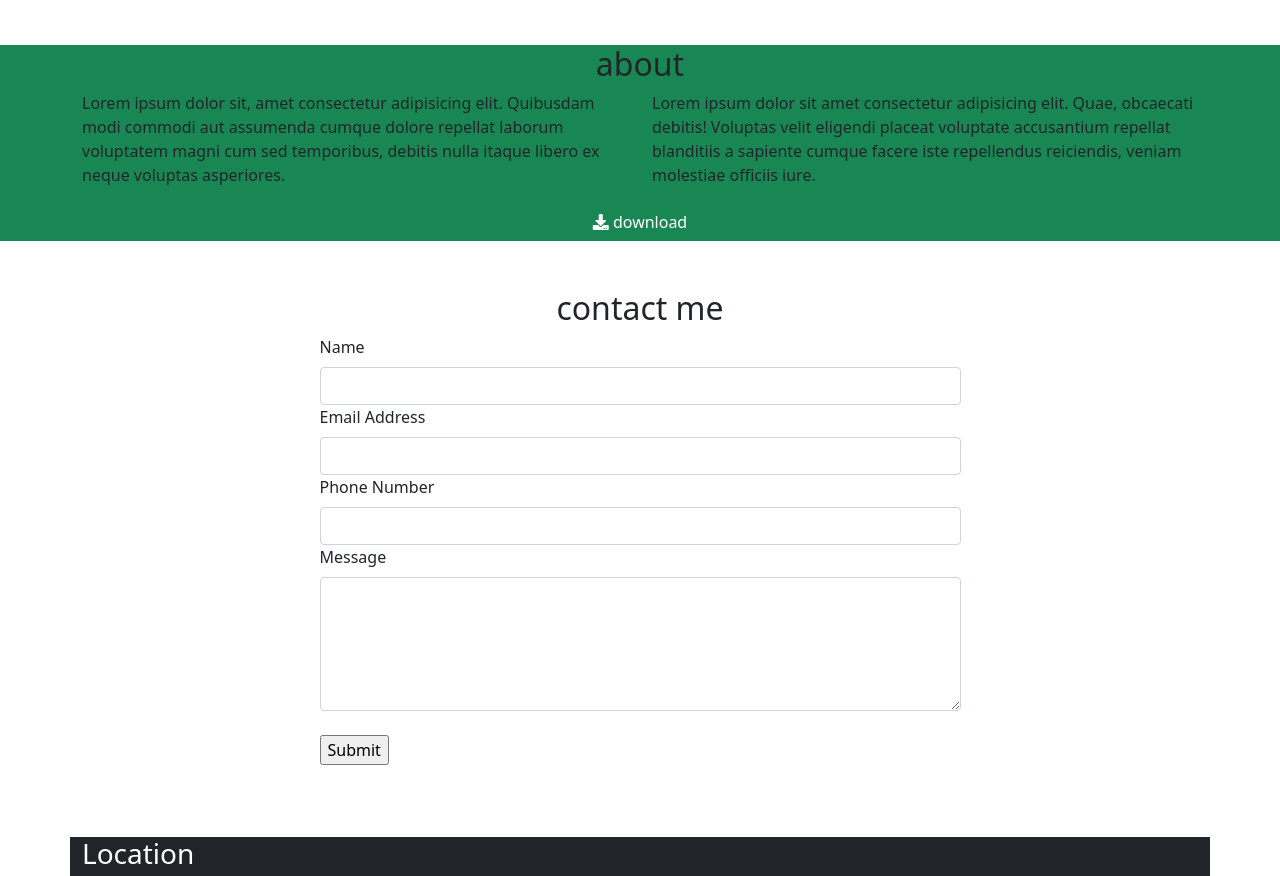
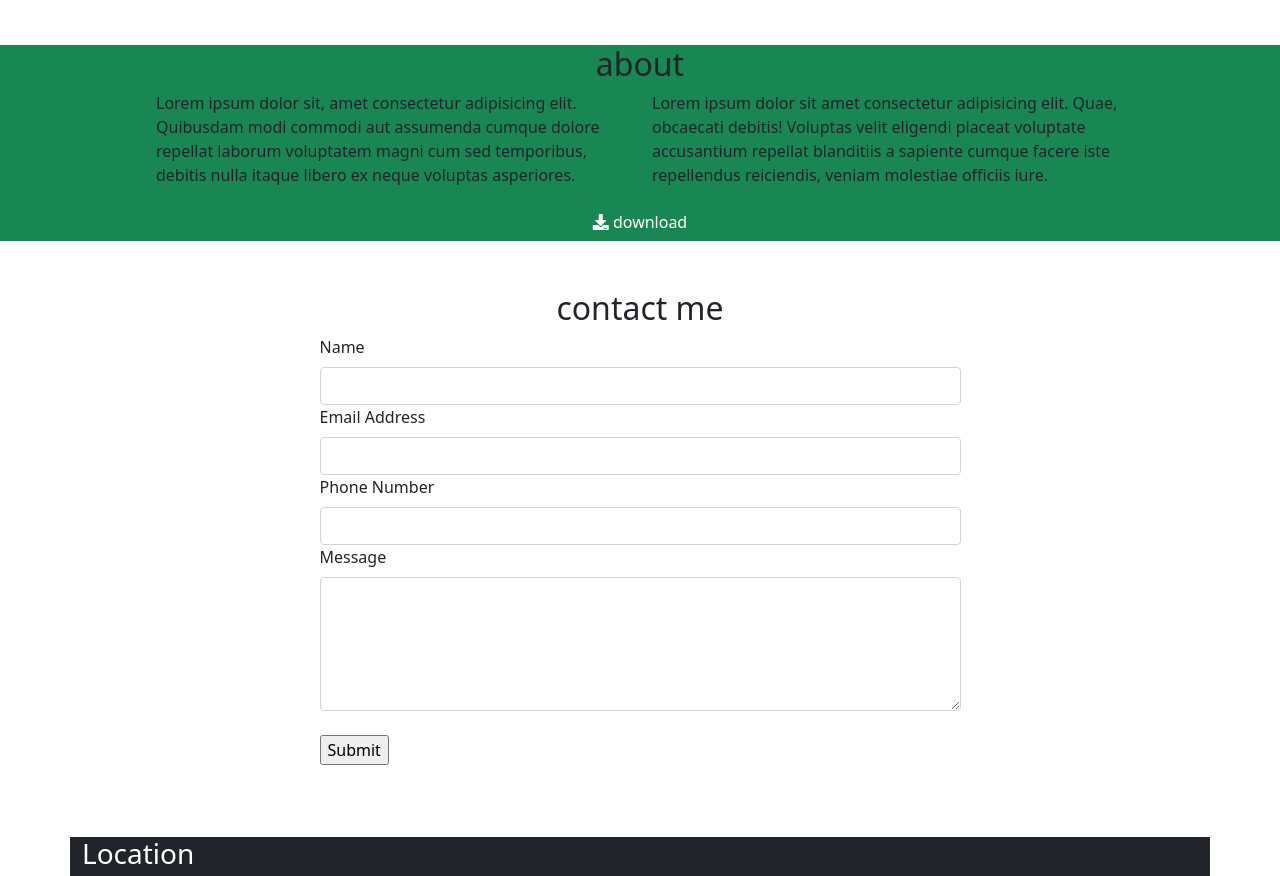
Before and after one commit to GiulianoPrimavera/html-css-bootstrap-freelancer, a plain HTML site: page index.html in a window 1280 px wide. Shown: the part 1228-2104 px from the top of the page. Drawn offline with nearby package versions, Linux system fonts and the light colour scheme.

Commit message:
aggiunto resposiveness alla sezione about

```diff
--- a/css/style.css
+++ b/css/style.css
@@ -9,6 +9,22 @@
     max-width: 300px;
 }
 
+.my_about_xs_row{
+    margin:0 auto;
+    max-width: 300px;
+}
+
+/***********
+MEDIA FOR MD SCREEN
+*************/
+@media screen and (min-width: 768px){
+    .my_about_md_row{
+        margin: 0 auto;
+        max-width: 768px;
+    }
+}
+
+
 
 /***********
 MEDIA FOR LG SCREEN
@@ -17,5 +33,8 @@ MEDIA FOR LG SCREEN
     .my_central_row{
         max-width: 992px;
     }
-
+    .my_about_lg_row{
+        margin: 0 auto;
+        max-width: 992px;
+    }
 }
--- a/index.html
+++ b/index.html
@@ -123,7 +123,7 @@
                     <!-- hr star -->
                 </div>
 
-                <div class="row">
+                <div class="my_about_xs_row my_about_md_row my_about_lg_row row justify-content-center">
                     <div class="col-12 col-md-6 col-lg-6">
                         <p class="">Lorem ipsum dolor sit, amet consectetur adipisicing elit. Quibusdam modi commodi
                             aut
```
